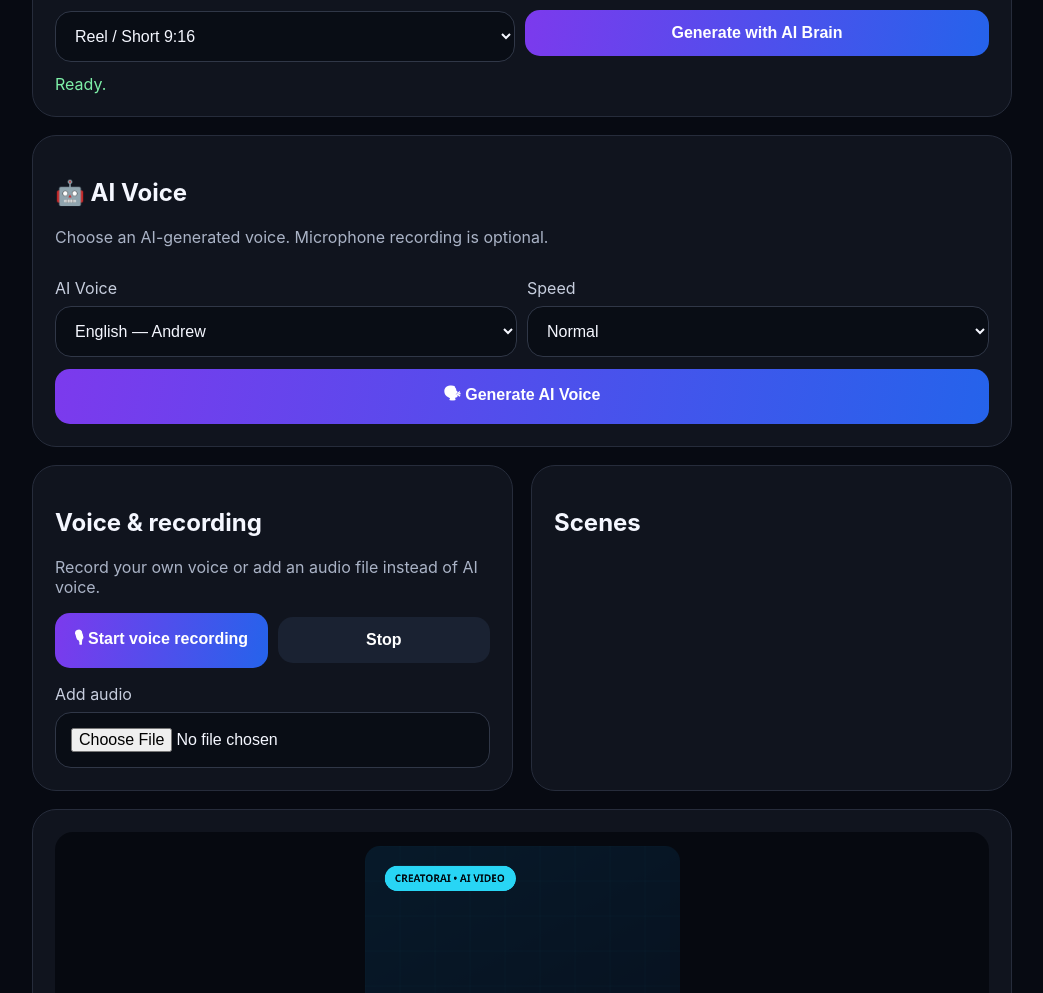
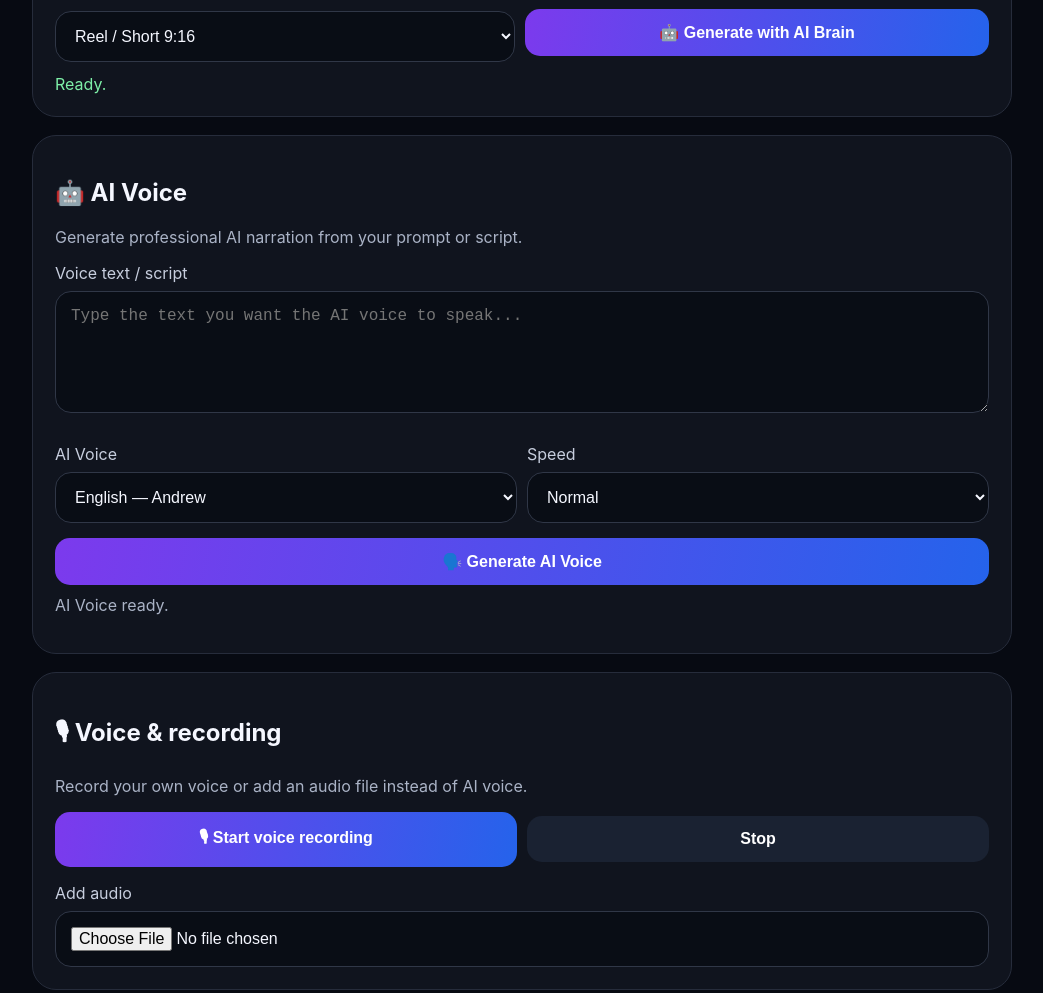
Before and after one commit to sandysharamasharama-alt/CreatorAI-Studio-Pro, a website: page index.html in a window 1280 px wide. Shown: the part 372-1365 px from the top of the page, without its empty margins (118-1161 px from the left). Drawn offline with Linux system fonts and the light colour scheme.

Commit message:
Update index.html

```diff
--- a/index.html
+++ b/index.html
@@ -32,13 +32,9 @@
 
 <section class="hero card">
 
-  <span class="pill">
-    AI CREATOR WORKSPACE
-  </span>
+  <span class="pill">AI CREATOR WORKSPACE</span>
 
-  <h1>
-    Prompt → Story → Voice → Video
-  </h1>
+  <h1>Prompt → Story → Voice → Video</h1>
 
   <p>
     Create reels, YouTube videos, statuses and stories
@@ -53,27 +49,14 @@
   <div class="row">
 
     <select id="format">
-
-      <option value="reel">
-        Reel / Short 9:16
-      </option>
-
-      <option value="status">
-        Status / Story 9:16
-      </option>
-
-      <option value="youtube">
-        YouTube 16:9
-      </option>
-
-      <option value="long">
-        Long video 16:9
-      </option>
-
+      <option value="reel">Reel / Short 9:16</option>
+      <option value="status">Status / Story 9:16</option>
+      <option value="youtube">YouTube 16:9</option>
+      <option value="long">Long video 16:9</option>
     </select>
 
     <button id="generate">
-      Generate with AI Brain
+      🤖 Generate with AI Brain
     </button>
 
   </div>
@@ -89,27 +72,30 @@
      AI VOICE
 ===================================================== -->
 
-<section class="card">
+<section class="card" id="aiVoiceSection">
 
-  <h2>
-    🤖 AI Voice
-  </h2>
+  <h2>🤖 AI Voice</h2>
 
   <p class="muted">
-    Choose an AI-generated voice.
-    Microphone recording is optional.
+    Generate professional AI narration from your prompt or script.
   </p>
 
-  <div class="row">
+  <label>
+    Voice text / script
+  </label>
+
+  <textarea
+    id="voiceText"
+    rows="5"
+    placeholder="Type the text you want the AI voice to speak..."
+  ></textarea>
+
+  <div class="row" style="margin-top:12px">
 
     <label style="flex:1">
-
       AI Voice
 
-      <select
-        id="aiVoice"
-        style="width:100%"
-      >
+      <select id="aiVoice" style="width:100%">
 
         <option value="en-US-AndrewMultilingualNeural">
           English — Andrew
@@ -139,46 +125,27 @@
 
     </label>
 
-
     <label style="width:150px">
-
       Speed
 
-      <select
-        id="voiceSpeed"
-        style="width:100%"
-      >
-
-        <option value="0.9">
-          Slow
-        </option>
-
-        <option value="1" selected>
-          Normal
-        </option>
-
-        <option value="1.1">
-          Fast
-        </option>
-
-        <option value="1.2">
-          Very fast
-        </option>
-
+      <select id="voiceSpeed" style="width:100%">
+        <option value="0.9">Slow</option>
+        <option value="1" selected>Normal</option>
+        <option value="1.1">Fast</option>
+        <option value="1.2">Very fast</option>
       </select>
 
     </label>
 
   </div>
 
+  <div class="row" style="margin-top:15px">
 
-  <div
-    class="row"
-    style="margin-top:12px"
+    <button
+      id="generateVoice"
+      type="button"
     >
-
-    <button id="generateVoice">
-      🗣 Generate AI Voice
+      🗣️ Generate AI Voice
     </button>
 
     <audio
@@ -190,35 +157,39 @@
 
   </div>
 
+  <p
+    id="voiceStatus"
+    class="muted"
+    style="margin-top:10px"
+  >
+    AI Voice ready.
+  </p>
+
 </section>
 
 
 <!-- =====================================================
-     RECORDING + SCENES
+     RECORDING
 ===================================================== -->
 
-<section class="grid">
+<section class="card">
 
-  <div class="card">
-
-    <h2>
-      Voice & recording
-    </h2>
+  <h2>🎙 Voice & recording</h2>
 
   <p class="muted">
-      Record your own voice or add an audio file
-      instead of AI voice.
+    Record your own voice or add an audio file instead of AI voice.
   </p>
 
   <div class="row">
 
-      <button id="mic">
+    <button id="mic" type="button">
       🎙 Start voice recording
     </button>
 
     <button
       id="stopMic"
       class="ghost"
+      type="button"
       disabled
     >
       Stop
@@ -226,14 +197,9 @@
 
   </div>
 
-    <p
-      id="recordStatus"
-      class="muted"
-    ></p>
+  <p id="recordStatus" class="muted"></p>
 
-    <label
-      style="display:block;margin-top:14px"
-    >
+  <label style="display:block;margin-top:14px">
     Add audio
 
     <input
@@ -241,21 +207,20 @@
       type="file"
       accept="audio/*"
     >
-
   </label>
 
-  </div>
+</section>
 
 
-  <div class="card">
+<!-- =====================================================
+     SCENES
+===================================================== -->
 
-    <h2>
-      Scenes
-    </h2>
+<section class="card">
+
+  <h2>🎬 Scenes</h2>
 
   <div id="scenes"></div>
-
-  </div>
 
 </section>
 
@@ -276,13 +241,9 @@
 
   </div>
 
-
   <div class="controls">
 
-    <button
-      id="prev"
-      class="ghost"
-    >
+    <button id="prev" class="ghost" type="button">
       ←
     </button>
 
@@ -290,42 +251,32 @@
       Scene 0 / 0
     </b>
 
-    <button
-      id="next"
-      class="ghost"
-    >
+    <button id="next" class="ghost" type="button">
       →
     </button>
 
-    <button id="export">
+    <button id="export" type="button">
       Export WebM
     </button>
 
-    <button
-      id="mp4"
-      class="secondary"
-    >
+    <button id="mp4" class="secondary" type="button">
       Export MP4
     </button>
 
   </div>
 
-
-  <div
-    class="row"
-    style="margin-top:12px"
-  >
+  <div class="row" style="margin-top:12px">
 
     <button
       id="downloadGenerated"
       class="ghost"
+      type="button"
       hidden
     >
       📥 Download AI Video
     </button>
 
   </div>
-
 
   <p class="muted">
     MP4 conversion uses the Node server.
@@ -341,20 +292,14 @@
 
 <section class="card">
 
-  <h2>
-    🎬 Generated video
-  </h2>
+  <h2>🎬 Generated video</h2>
 
   <video
     id="generatedVideo"
     controls
     playsinline
     hidden
-    style="
-      width:100%;
-      max-height:650px;
-      border-radius:18px;
-    "
+    style="width:100%;max-height:650px;border-radius:18px"
   ></video>
 
 </section>
@@ -366,16 +311,11 @@
 
 <section class="card">
 
-  <h2>
-    Projects
-  </h2>
+  <h2>Projects</h2>
 
   <div class="row">
 
-    <button
-      id="save"
-      class="ghost"
-    >
+    <button id="save" class="ghost" type="button">
       Save project JSON
     </button>
 
@@ -387,7 +327,6 @@
         type="file"
         accept="application/json"
       >
-
     </label>
 
   </div>
```
Lines whose indentation alone changed are shown as unchanged.
